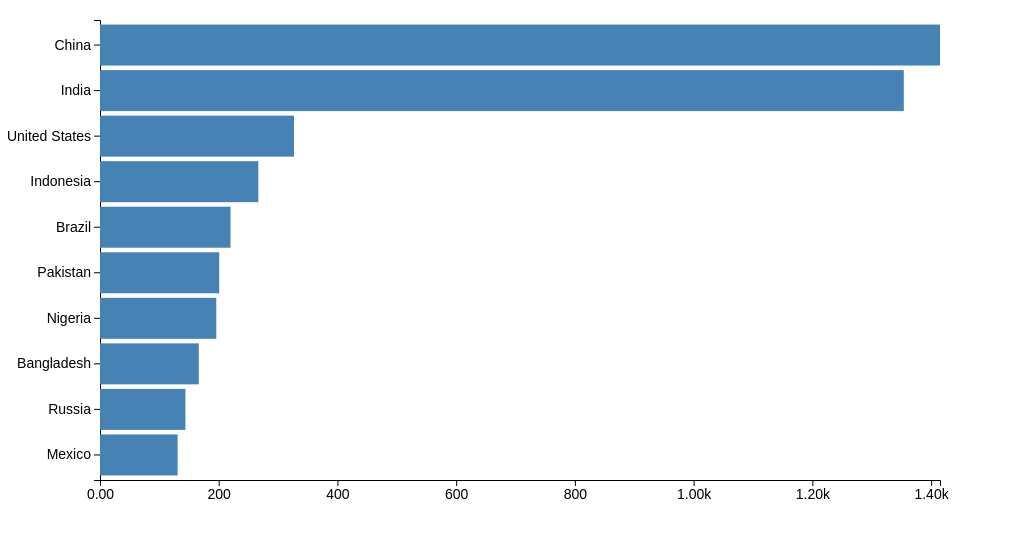
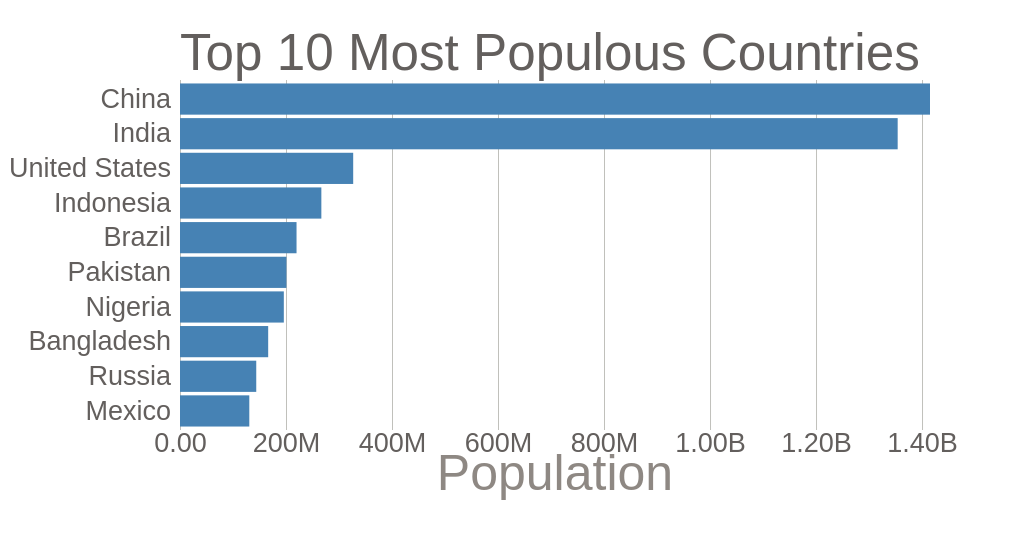
Before and after one commit to Qwoxa/d3-learn, a plain HTML site: page Customizing BarChart/index.html in a window 1280 px wide. Shown: the whole page, without its empty margins (0-1012 px from the left). Drawn offline with nearby package versions, Linux system fonts and the light colour scheme.

Commit message:
customizing axis finish

```diff
--- a/Customizing BarChart/data.js
+++ b/Customizing BarChart/data.js
@@ -13,7 +13,7 @@ const input = [
 
 function Item(country, population) {
   this.country = country;
-  this.population = population / 1000;
+  this.population = population * 1000;
 }
 
 const data = input.map(i => new Item(...i));
--- a/Customizing BarChart/index.js
+++ b/Customizing BarChart/index.js
@@ -5,7 +5,7 @@ const height = +svg.attr("height");
 const render = data => {
   const xValue = d => d.population;
   const yValue = d => d.country;
-  const margin = { top: 20, bottom: 20, right: 20, left: 100 };
+  const margin = { top: 80, bottom: 70, right: 30, left: 180 };
   const innerWidth = width - margin.left - margin.right;
   const innerHeight = height - margin.top - margin.bottom;
 
@@ -29,12 +29,30 @@ const render = data => {
       .format(".3s")(number)
       .replace("G", "B");
 
-  const xAxis = d3.axisBottom(xScale).tickFormat(xAxisTickFormat);
+  const xAxis = d3
+    .axisBottom(xScale)
+    .tickFormat(xAxisTickFormat)
+    .tickSize(-innerHeight);
 
-  g.append("g").call(d3.axisLeft(yScale));
   g.append("g")
+    .call(d3.axisLeft(yScale))
+    .selectAll(".domain, .tick line")
+    .remove();
+
+  const xAxisG = g
+    .append("g")
     .call(xAxis)
     .attr("transform", `translate(0, ${innerHeight})`);
+
+  xAxisG.selectAll(".domain").remove();
+
+  xAxisG
+    .append("text")
+    .attr("y", 60)
+    .attr("x", innerWidth / 2)
+    .attr("fill", "black")
+    .attr("class", "axis-label")
+    .text("Population");
 
   g.selectAll("rect")
     .data(data)
@@ -43,6 +61,11 @@ const render = data => {
     .attr("y", d => yScale(yValue(d)))
     .attr("width", d => xScale(xValue(d)))
     .attr("height", yScale.bandwidth());
+
+  g.append("text")
+    .attr("y", -10)
+    .text("Top 10 Most Populous Countries")
+    .attr("class", "title");
 };
 
 render(data);
--- a/Customizing BarChart/style.css
+++ b/Customizing BarChart/style.css
@@ -8,5 +8,24 @@ rect {
 }
 
 text {
-  font-size: 1.4em;
+  font-family: sans-serif;
 }
+
+.tick text {
+  font-size: 2.7em;
+  fill: #635f5d;
+}
+
+.tick line {
+  stroke: #c0c0bb;
+}
+
+.axis-label {
+  font-size: 5em;
+  fill: #8e8883;
+}
+
+.title {
+  font-size: 3.2em;
+  fill: #635f5d;
+}
```
